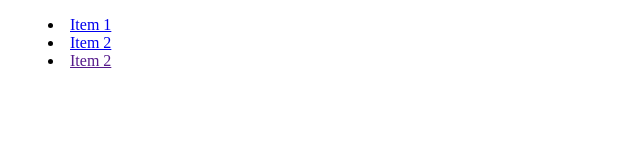
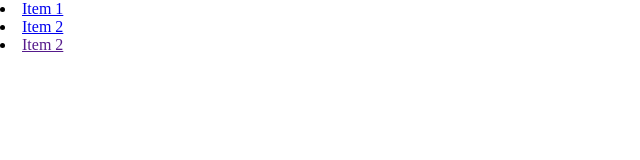
Before and after one commit to laplatacriptos/curso-maquetador-avanzado-00--desafio, a plain HTML site: page index.html in a window 1280 px wide. Shown: the whole page, without its empty margins (0-640 px from the left). Drawn offline with Linux system fonts and the light colour scheme.

Commit message:
Finalizar estructura de maquetado

```diff
--- a/index.html
+++ b/index.html
@@ -8,7 +8,7 @@
     <link rel="stylesheet" href="./styles.css">
 </head>
 
-<body>
+<body class="Body">
     <!--Comienzo header-->
     <header class="Header">
         <div>
--- a/styles.css
+++ b/styles.css
@@ -1,10 +1,12 @@
 @charset "UTF-8";
+
+:root {}
+
+*{padding: 0; margin: 0; box-sizing: border-box;}
 
 /*BODY*/
 
-body {}
-
-;
+.Body {}
 
 /*HEADER*/
 
```
